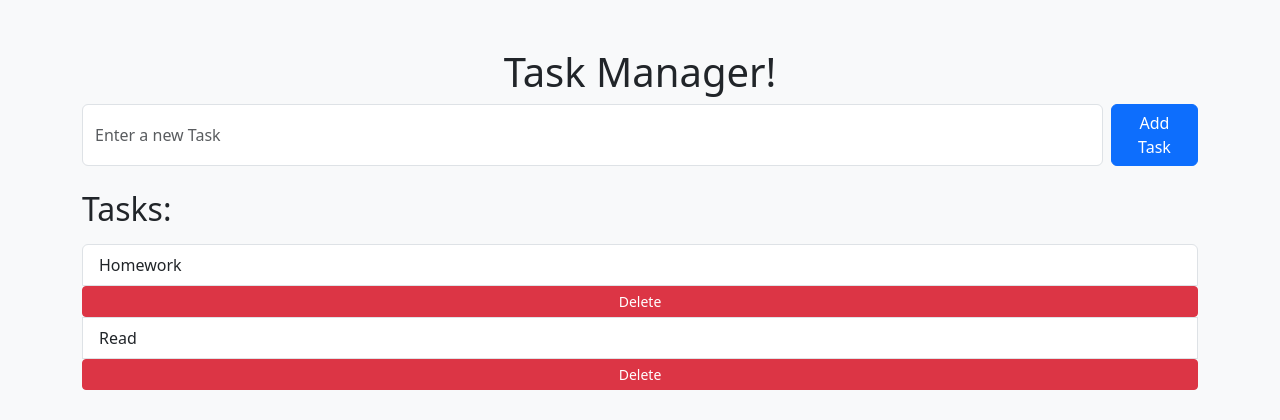
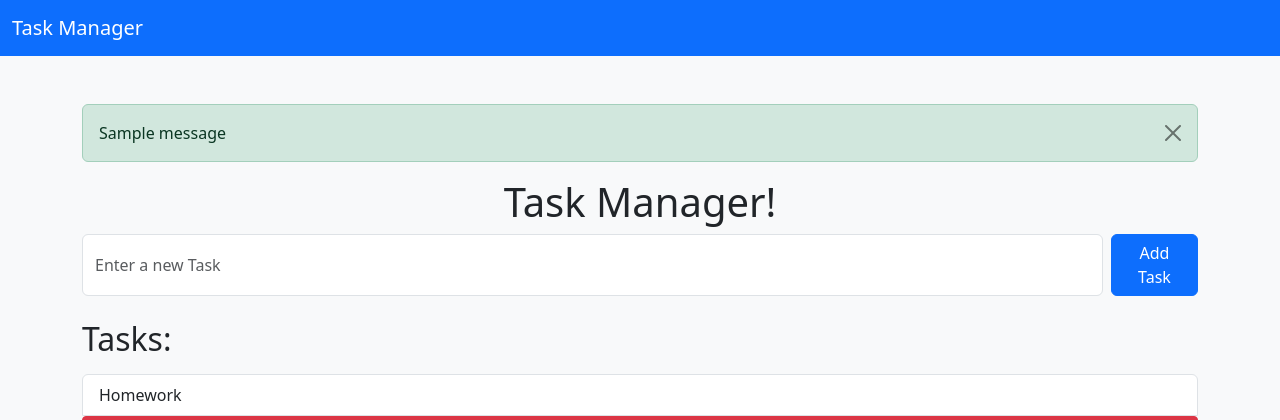
Before and after one commit to MarcDev357/flask-task-manager, a Flask app: page / in a window 1280 px wide. Shown: the top 420 px of the page. Run offline with Flask 3, Linux system fonts and the light colour scheme; data comes from the database, SQL or seed files in the repository; both versions use the stored data as it was after the commit; one stand-in notice (Sample message) is shown.

Commit message:
Polished UI: added Bootstrap navbar, flash messages, and interactive alerts

```diff
--- a/app.py
+++ b/app.py
@@ -1,9 +1,10 @@
-from flask import Flask, render_template, request, redirect, url_for
+from flask import Flask, render_template, request, redirect, url_for, flash
 from flask_sqlalchemy import SQLAlchemy
 
 app = Flask(__name__)
 app.config['SQLALCHEMY_DATABASE_URI'] = 'sqlite:///task.db'
 db = SQLAlchemy(app)
+app.secret_key = 'P@55word'
 
 #Create the database model
 class Task(db.Model):
@@ -20,11 +21,11 @@ def home():
 @app.route("/add", methods=["POST"])
 def add():
 	task_content = request.form.get("content")
-	print("Received task:", task_content)
 	if task_content:
 		new_task = Task(content=task_content)
 		db.session.add(new_task)
 		db.session.commit()
+		flash('Task Added Successfully!')
 	return redirect(url_for("home"))
 
 #Delete Task
@@ -33,6 +34,7 @@ def delete(id):
 	task_to_delete = Task.query.get_or_404(id)
 	db.session.delete(task_to_delete)
 	db.session.commit()
+	flash('Task Deleted Successfully!')
 	return redirect(url_for("home"))
 
 if __name__ == "__main__":
--- a/templates/home.html
+++ b/templates/home.html
@@ -6,7 +6,24 @@
 	<link href="https://cdn.jsdelivr.net/npm/bootstrap@5.3.0/dist/css/bootstrap.min.css" rel="stylesheet">
 </head>
 <body class="bg-light">
+     <nav class="navbar navbar-expand-lg navbar-dark bg-primary">
+	<div class="container-fluid">
+	    <a class="navbar-brand" href="#">Task Manager</a>
+	</div>
+     </nav>
+
      <div class="container mt-5">
+	{% with messages = get_flashed_messages() %}
+	  {% if messages %}
+	    {% for message in messages %}
+	      <div class="alert alert-success alert-dismissible fade show" role="alert">
+		{{ message }}
+	        <button type="button" class="btn-close" data-bs-dismiss="alert" aria-label="Close"></button>
+	      </div>
+	    {% endfor %}
+	  {% endif %}
+	{% endwith %}
+
 	<h1 class="text-center md-4">Task Manager!</h1>
 
 	<form action="/add" method="POST" class="d-flex mb-4">
@@ -24,5 +41,8 @@
 		{% endfor %}
 	</ul>
     </div>
+<!-- Bootstrap JS -->
+<script src="https://cdn.jsdelivr.net/npm/bootstrap@5.3.0/dist/js/bootstrap.bundle.min.js"></script>
+
 </body>
 </html>
```
Also changed, not shown: instance/task.db.
